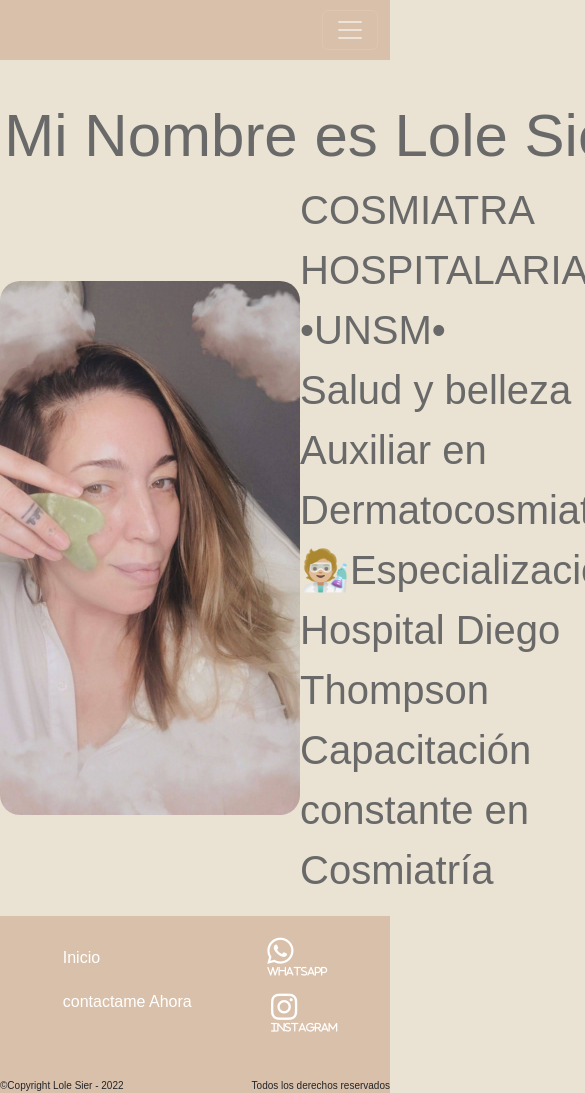
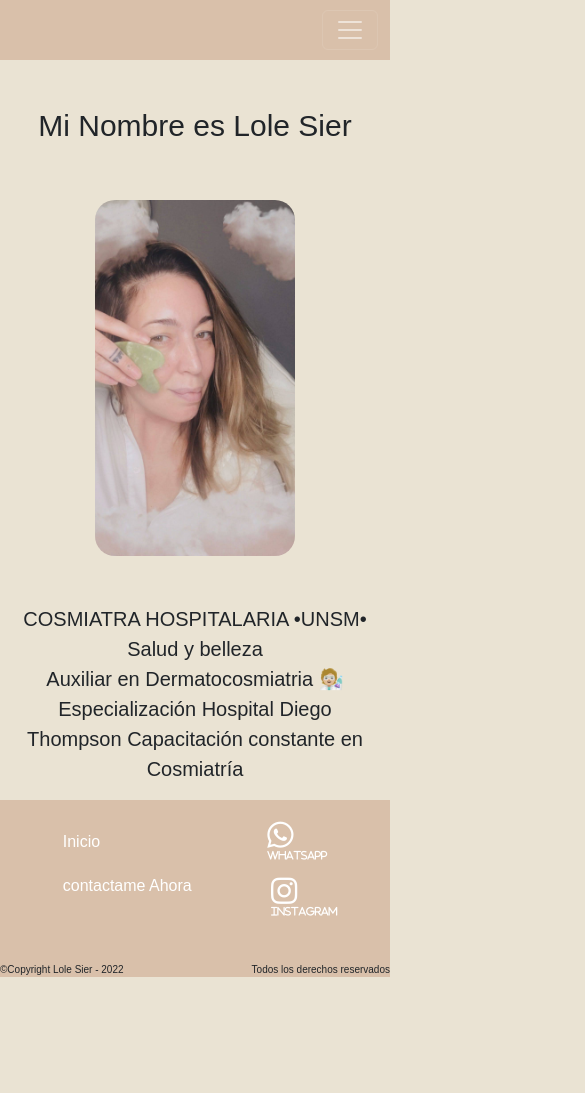
Before and after one commit to Capitandoo/PreEntrega2Marquez, a plain HTML site: page lolesier.html in a window 390 px wide. Shown: the top 1093 px of the page, 585 px wide, since content can reach past the window. After the commit the page ends 977 px from the top, so only its background shows below. Drawn offline with nearby package versions, Linux system fonts and the light colour scheme.

Commit message:
LoleSier responsivo

```diff
--- a/Css/estilos.css
+++ b/Css/estilos.css
@@ -256,35 +256,6 @@ body{
     justify-content: space-around;
     padding-top: 10px;
 }
-
-.contenedorLole{
-    width: 100%;
-    margin-top: 40px;
-    display: grid;
-    grid-template-columns: 1fr 2fr;
-    grid-template-rows: .5fr auto;
-    grid-template-areas:
-    "titulo titulo"
-    "foto parrafo";
-}
-.contenedorTituloLole{
-    grid-area: titulo;
-    display: flex;
-    justify-content: center;
-    align-items: center;
-}
-.contenedorimagenLole{
-    grid-area: foto;
-    display: flex;
-    justify-content: center;
-    align-items: center;
-}
-.contenedorParrafo{
-    grid-area: parrafo;
-    display: flex;
-    justify-content: right;
-    align-items: flex-end;
-}
 .imagenLole{
     width: 300px;
     border-radius: 20px;
@@ -292,11 +263,9 @@ body{
 .tituloLole{
     font-size: 60px;
     font-weight: 300px;
-    color: dimgray;
 }
 .parrafoLole{
-    font-size: 40px;
-    color: dimgray;
+    font-size: 35px;
 }
 
 /*tratamientos*/
@@ -470,6 +439,15 @@ body{
     .formulario{
         padding: 1.5em 1em;
     }
+    .imagenLole{
+        width: 200px;
+    }
+    .tituloLole{
+        font-size: 30px;
+    }
+    .parrafoLole{
+        font-size: 20px;
+    }
     .navFooter{
         display: flex;
         flex-direction: column;
@@ -510,4 +488,14 @@ body{
     .arriba{
         z-index: 2;
     }
+    .tituloLole{
+        font-size: 40px;
+    }
+    .parrafoLole{
+        font-size: 30px;
+    }
 }
+
+@media only screen and (min-width:961px){
+
+}
--- a/lolesier.html
+++ b/lolesier.html
@@ -31,21 +31,23 @@
           </nav>
 </header>
     <main>
-        <section class="contenedorLole">
-                <div class="contenedorTituloLole">
-                    <h1 class="tituloLole">
+        <section class="contenedorLole container-fluid text-center">
+            <div class="contenedorTituloLole mt-5">
+                <h1 class="tituloLole">
                     Mi Nombre es Lole Sier
-                    </h1>
+                </h1>
+            </div>
+            <div class="row align-items-center">
+                <div class="col-lg-5 col-md-6 col-12 mt-5 mb-5">
+                    <img class="imagenLole img-fluid" src="./Imagenes/LoleSier.jpg" alt="Lole Sier">
                 </div>
-                <div class="contenedorimagenLole">
-                    <img class="imagenLole" src="./Imagenes/LoleSier.jpg" alt="Lole Sier">
-                </div>
-                <div class="contenedorParrafo">
+                <div class="col-lg-7 col-md-6 col-12">
                     <p class="parrafoLole">COSMIATRA HOSPITALARIA •UNSM•<br>
                         Salud y belleza<br> Auxiliar en Dermatocosmiatria
                         🧑🏼‍🔬Especialización Hospital Diego Thompson
                     Capacitación constante en Cosmiatría</p>
                 </div>
+            </div>
         </section>
     </main>
     <footer class="footer">
```
